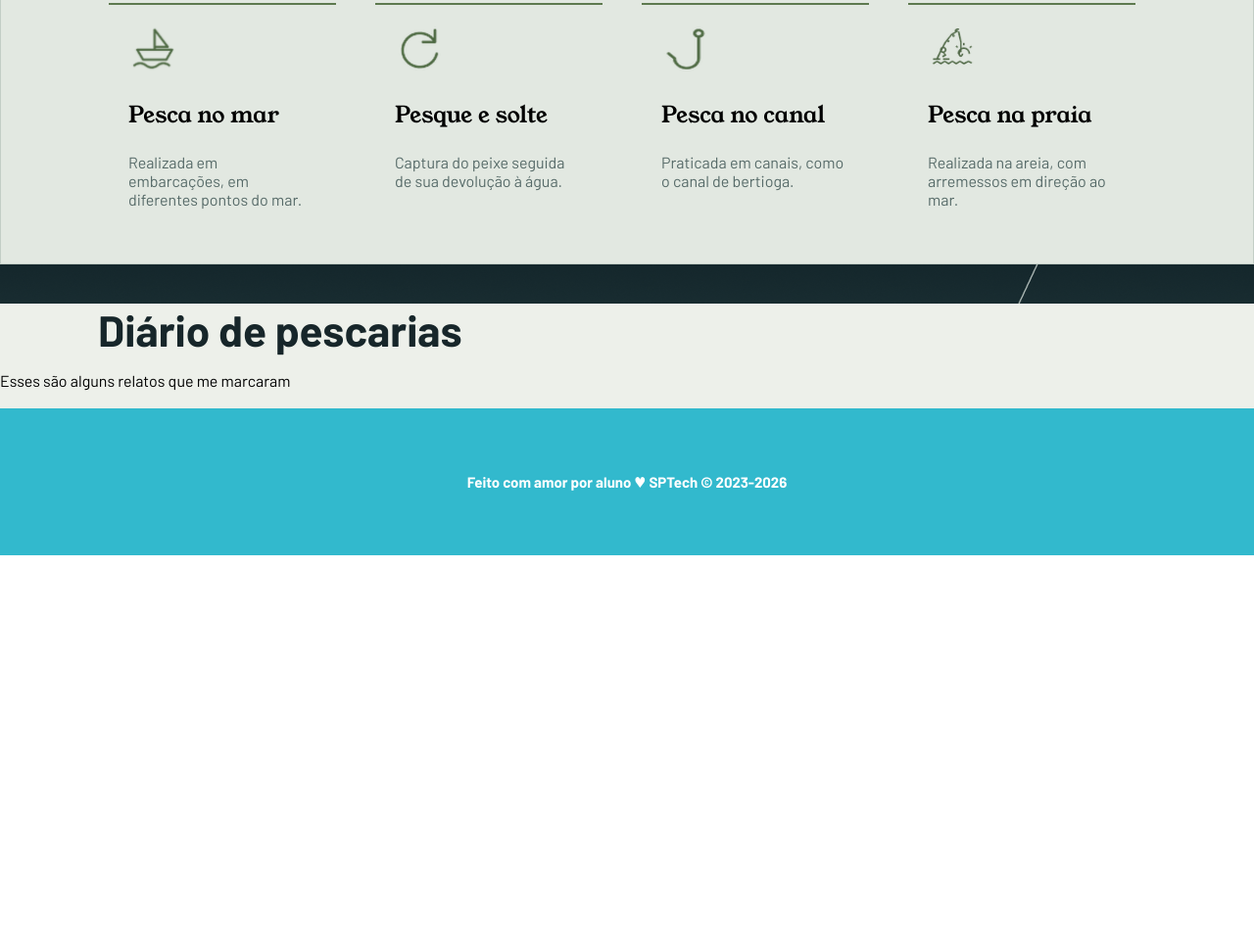
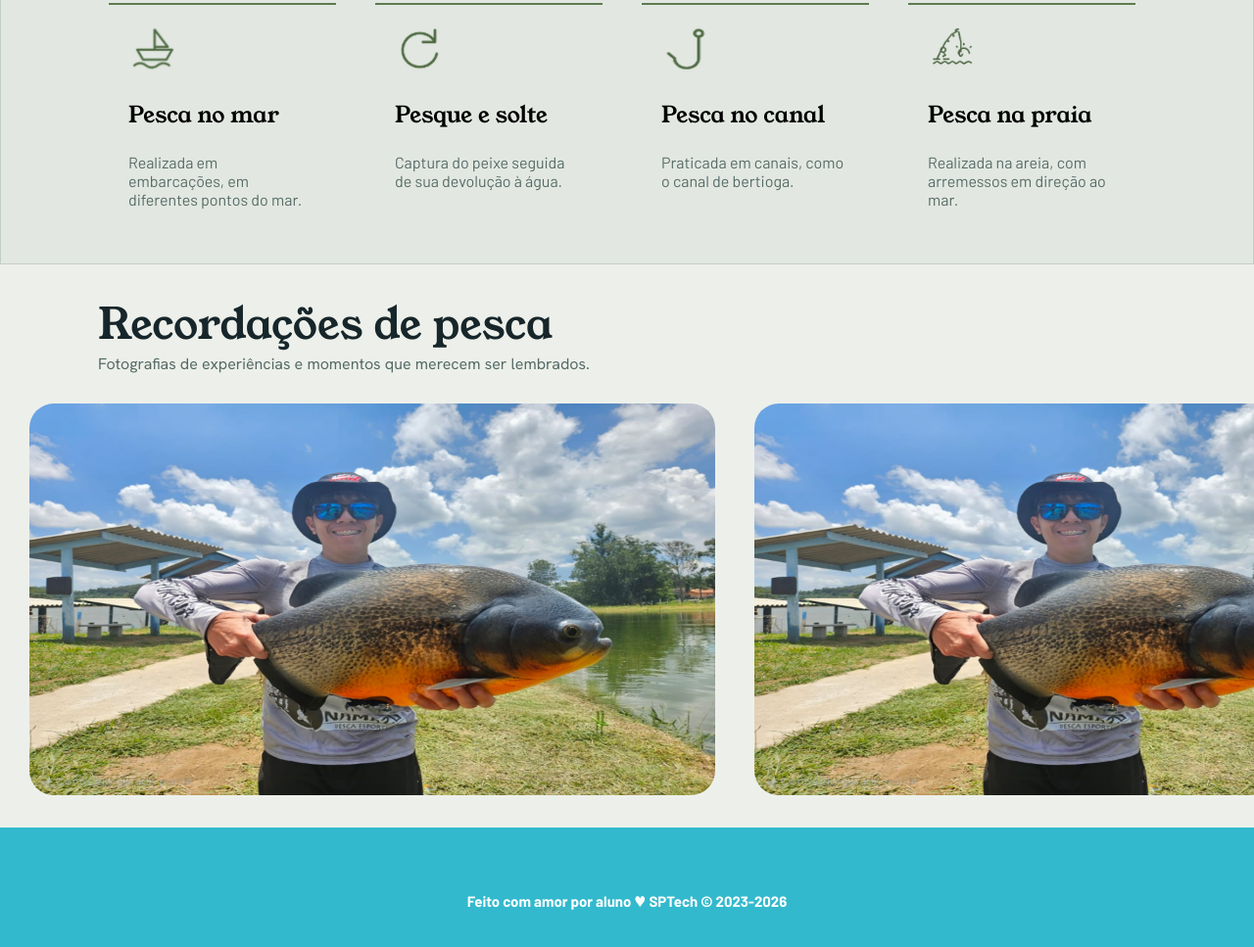
Before and after one commit to GBBermudes/PROJETO-INDIVIDUAL1, a website: page WEB-DATA-VIZ/public/index.html in a window 1280 px wide. Shown: the part 1179-2146 px from the top of the page at 98% size. Before the commit the page ends 1746 px from the top, so only its background shows below. Drawn offline with Linux system fonts and the light colour scheme; a web font is replaced by a local one.

Commit message:
area de recordações adicionada

```diff
--- a/WEB-DATA-VIZ/public/css/estilo.css
+++ b/WEB-DATA-VIZ/public/css/estilo.css
@@ -93,7 +93,8 @@ body {
 
 body:has(#container:target) .navbar a[href="#container"],
 body:has(#porque-eu-pesco:target) .navbar a[href="#porque-eu-pesco"],
-body:has(#modalidades:target) .navbar a[href="#modalidades"] {
+body:has(#modalidades:target) .navbar a[href="#modalidades"],
+body:has(#recordacoes:target) .navbar a[href="#recordacoes"] {
     font-weight: 900;
 }
 
@@ -310,6 +311,7 @@ button:active {
 
 .social2 {
   margin-top: 0;
+  padding-top: 30px;
   background-color: #EDF0EA;
 }
 
@@ -318,7 +320,7 @@ button:active {
 }
 
 .diario-pescarias h1 {
-  margin-top: 40px;
+  margin-top: 0;
   margin-bottom: 0;
   margin-left: 100px;
   font-size: 44px;
@@ -327,9 +329,55 @@ button:active {
 
 .diario-pescarias p {
   margin-bottom: 0;
+  margin-left: 100px;
+  color: #566A68;
+  margin-top: -1px;
 }
 
+.relatos {
+  display: flex;
+  padding: 30px;
+  gap: 40px;
+  overflow-x: auto;
+  scroll-behavior: smooth;
+}
+
+.relatos img {
+  width: 700px;
+  height: 400px;
+  border-radius: 25px;
+}
+
+.relato {
+  flex: 0 0 300px;
+}
+
+.relatos::-webkit-scrollbar {
+    height: 17px;
+}
+
+.relatos::-webkit-scrollbar-track {
+    background: #D5DDD2;
+    border-radius: 10px;
+    border: 2px solid #EDF0EA;
+}
+
+.relatos::-webkit-scrollbar-thumb {
+    background: #71866B;
+    border-radius: 10px;
+    border: 2px solid #D5DDD2;
+}
+
+.relatos::-webkit-scrollbar-thumb:hover {
+    background: #536B50;
+}
+
+
 .container2 {
+  margin-top: 0;
+}
+
+.boxes2 {
   margin-top: 0;
 }
 
--- a/WEB-DATA-VIZ/public/index.html
+++ b/WEB-DATA-VIZ/public/index.html
@@ -6,7 +6,7 @@
   <meta http-equiv="X-UA-Compatible" content="IE=edge">
   <meta name="viewport" content="width=device-width, initial-scale=1.0">
 
-  <title>AquaTech | Página Inicial</title>
+  <title>Diário de Pesca do Gabriel</title>
 
   <script src="./js/sessao.js"></script>
   <link rel="preconnect" href="https://fonts.googleapis.com">
@@ -34,10 +34,7 @@
           <a href="#modalidades">Modalidades</a>
         </li>
         <li>
-          <a href="#box">Diário</a>
-        </li>
-        <li>
-          <a href="#box">Espécies</a>
+          <a href="#recordacoes">Recordações</a>
         </li>
         <li>
           <a href="#box">Contato</a>
@@ -73,7 +70,7 @@
         </div>
         <div class="box1">
           <h2 class="cormorant-sc-bold">MUITO ALÉM<br>DA PESCARIA</h2>
-          <p>São os momentos compartilhados, as conversas, as risadas e as histórias que tornam cada pescaria especial.
+          <p id="modalidades">São os momentos compartilhados, as conversas, as risadas e as histórias que tornam cada pescaria especial.
             No final, o que fica não é apenas o peixe que foi pescado, mas as lembranças construídas ao lado de quem faz
             parte da nossa vida.</p>
         </div>
@@ -87,7 +84,7 @@
           <h1 class="young-serif-regular">Modalidades</h1>
           <p class="hanken">Essas são as modalidades que eu ja pesquei</p>
         </div>
-        <div class="modalidades" id="modalidades">
+        <div class="modalidades">
           <div class="modalidade">
             <img src="assets/icon/barco.png">
             <h3>Pesca no mar</h3>
@@ -106,7 +103,7 @@
           <div class="modalidade">
             <img src="assets/icon/icone_pesca_praia.png">
             <h3>Pesca na praia</h3>
-            <p>Realizada na areia, com arremessos em direção ao mar.</p>
+            <p id="recordacoes">Realizada na areia, com arremessos em direção ao mar.</p>
           </div>
         </div>
       </div>
@@ -116,20 +113,26 @@
     <div class="container2">
       <div class="boxes2">
         <div class="diario-pescarias">
-        <h1>Diário de pescarias</h1>
-        <p>Esses são alguns relatos que me marcaram</p>
-      </div>
-      <div class="relatos">
-        <div class="relato1">
-          <img src="" alt="">
+          <h1 class="young-serif-regular">Recordações de pesca</h1>
+          <p class="hanken">Fotografias de experiências e momentos que merecem ser lembrados.</p>
         </div>
-        <div class="relato2">
-
+        <div class="relato relatos">
+          <div class="relato relato1">
+            <img src="assets/imgs/eu-pescando.jpeg" alt="pescaria1">
+          </div>
+          <div class="relato relato2">
+            <img src="assets/imgs/eu-pescando.jpeg" alt="pescaria2">
+          </div>
+          <div class="relato relato3">
+            <img src="assets/imgs/eu-pescando.jpeg" alt="pescaria3">
+          </div>
+          <div class="relato relato4">
+            <img src="assets/imgs/eu-pescando.jpeg" alt="pescaria3">
+          </div>
+          <div class="relato relato5">
+            <img src="assets/imgs/eu-pescando.jpeg" alt="pescaria3">
+          </div>
         </div>
-        <div class="relato3">
-
-        </div>
-      </div>
       </div>
     </div>
   </div>
```
Also changed, not shown: WEB-DATA-VIZ/public/assets/imgs/eu-pescando.jpeg (added).
